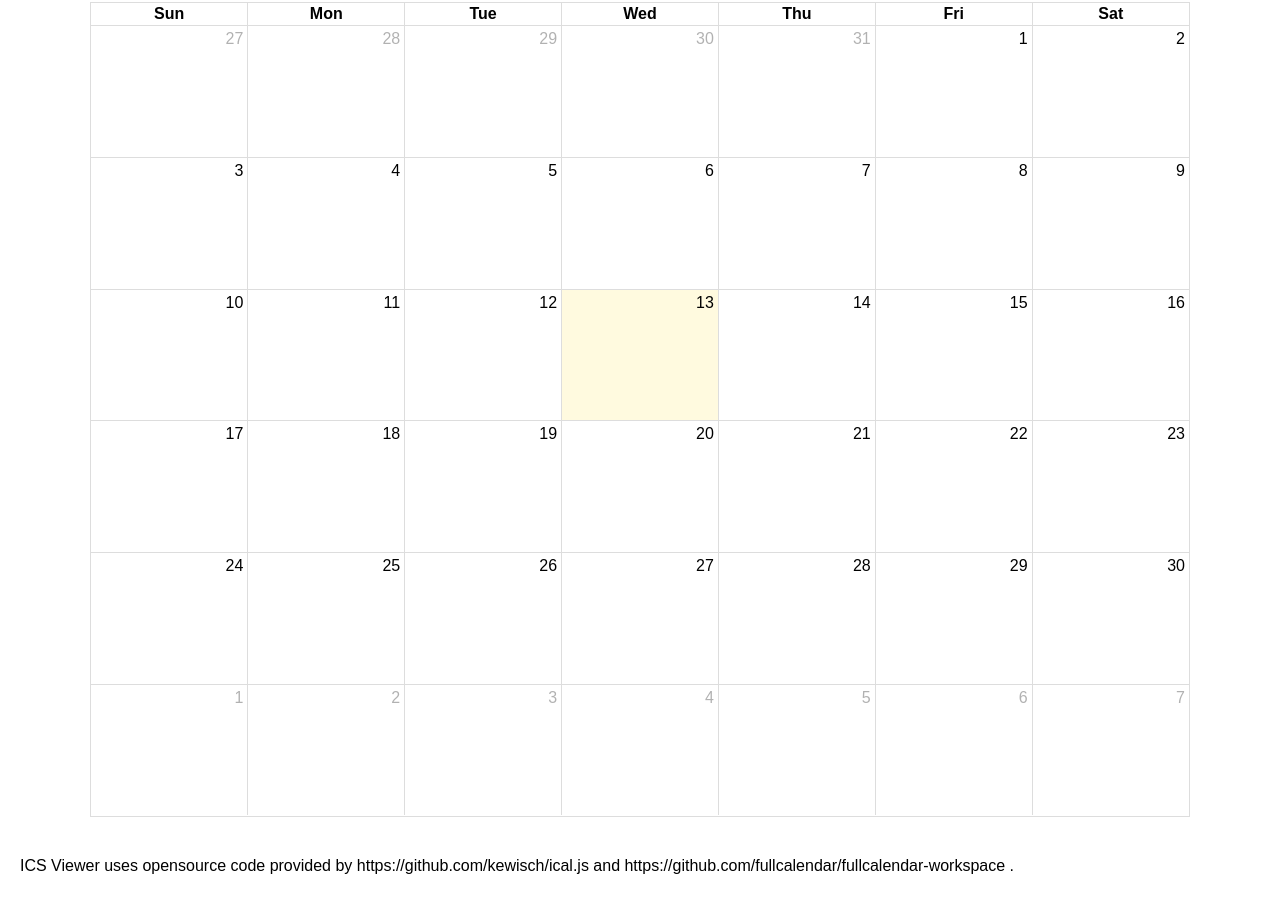
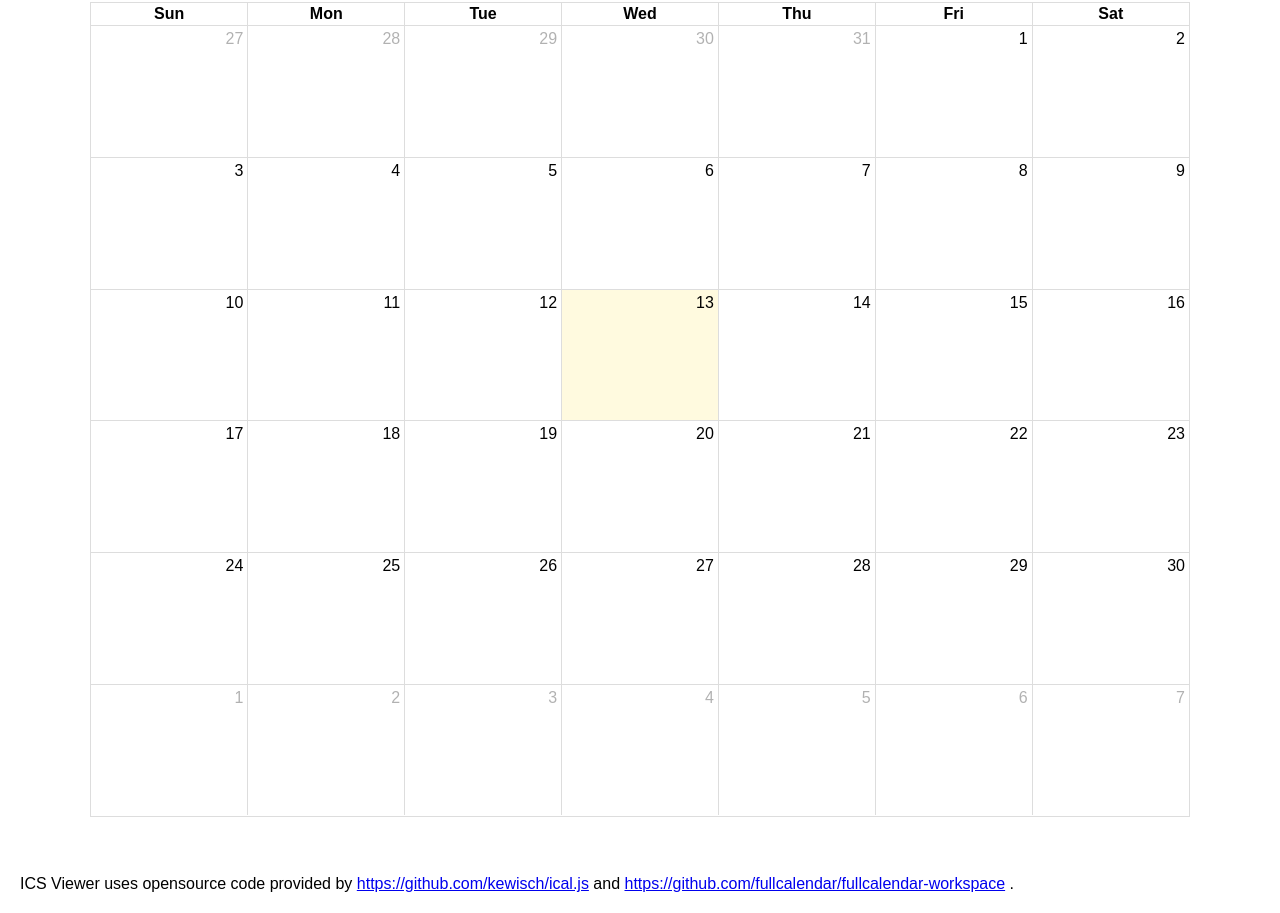
Before and after one commit to Noobstradamus/onlineicsviewer, a plain HTML site: page index.html in a window 1280 px wide. Shown: the part 290-1203 px from the top of the page. Drawn offline with Linux system fonts and the light colour scheme; a script that the page names is missing.

Commit message:
Update index.html

```diff
--- a/index.html
+++ b/index.html
@@ -21,5 +21,6 @@
   <!-- Include your JavaScript file -->
   <script src="app.js"></script>
 </body>
-ICS Viewer uses opensource code provided by https://github.com/kewisch/ical.js and https://github.com/fullcalendar/fullcalendar-workspace .
+  <br/>
+ICS Viewer uses opensource code provided by <a href="https://github.com/kewisch/ical.js">https://github.com/kewisch/ical.js</a> and <a href="https://github.com/fullcalendar/fullcalendar-workspace">https://github.com/fullcalendar/fullcalendar-workspace</a>  .
 </html>
```
